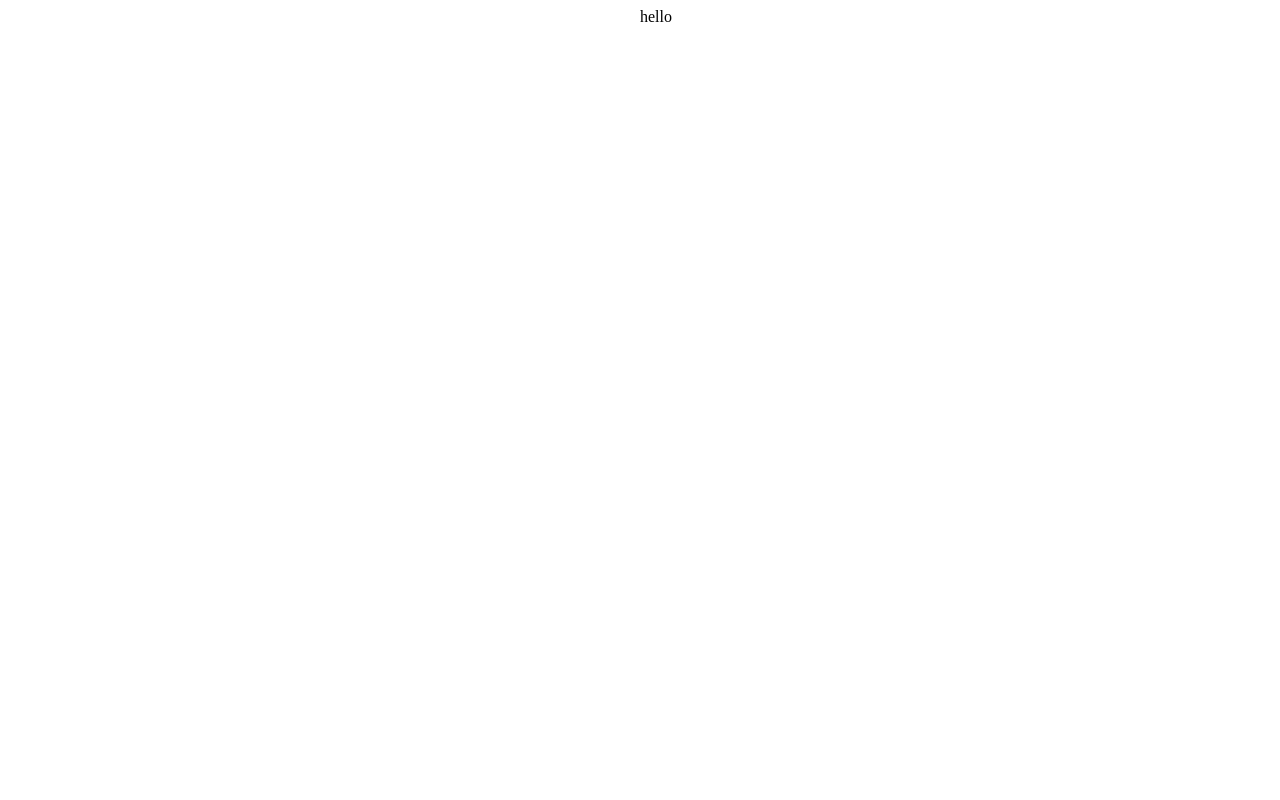
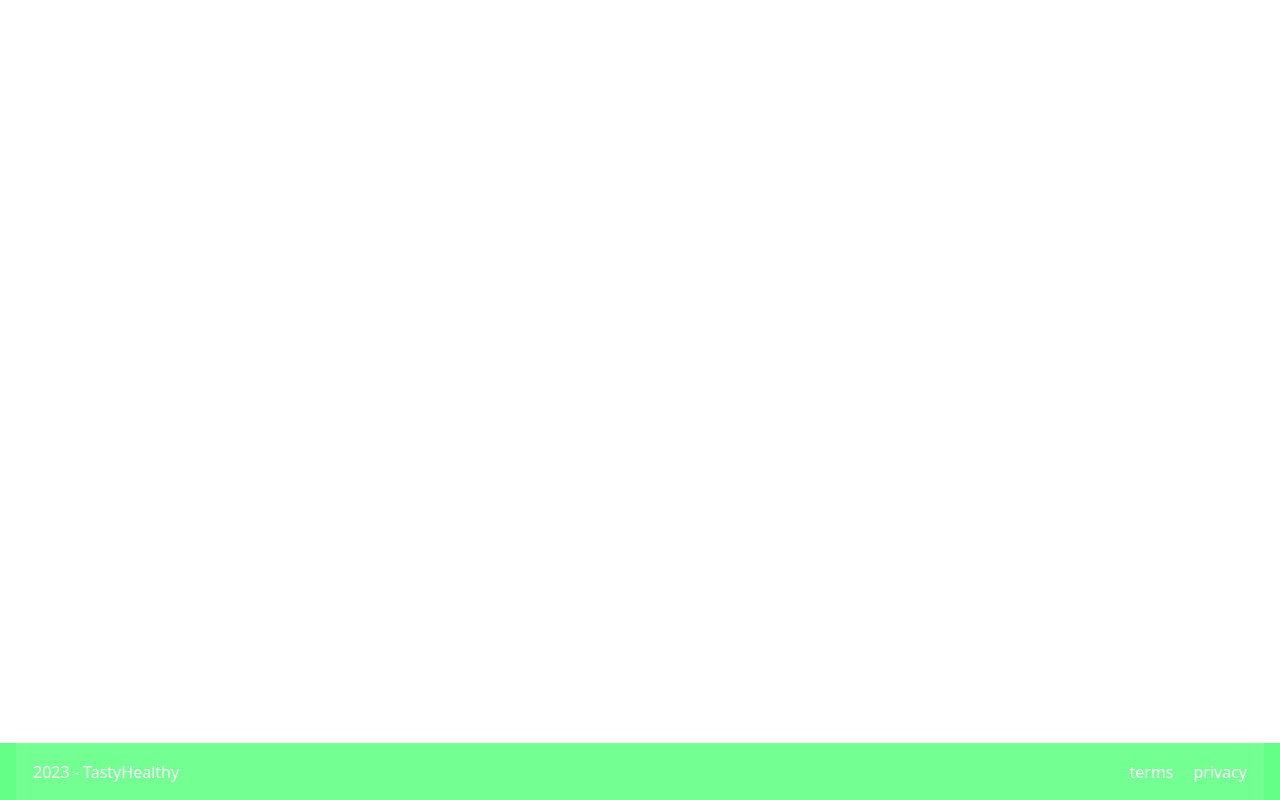
Before and after one commit to JulyKapuza/TastyHealthy, a Vue app: page / in a window 1280 px wide. Built offline with nearby package versions, Linux system fonts and the light colour scheme.

Commit message:
tailwind, footer, layout

```diff
--- a/package.json
+++ b/package.json
@@ -12,6 +12,10 @@
   },
   "devDependencies": {
     "@vitejs/plugin-vue": "^4.3.1",
+    "autoprefixer": "^10.4.15",
+    "postcss": "^8.4.29",
+    "sass": "^1.66.1",
+    "tailwindcss": "^3.3.3",
     "vite": "^4.4.9"
   }
 }
--- /dev/null
+++ b/postcss.config.js
@@ -0,0 +1,6 @@
+module.exports = {
+  plugins: {
+    tailwindcss: {},
+    autoprefixer: {},
+  },
+}
--- a/src/App.vue
+++ b/src/App.vue
@@ -1,17 +1,9 @@
 <script setup>
-
-
+import DefaultLayout from "@/layouts/DefaultLayout.vue";
 </script>
 
 <template>
-  <header>
-  </header>
-
-  <main>
-    hello
-  </main>
+  <DefaultLayout> </DefaultLayout>
 </template>
 
-<style scoped>
-
-</style>
+<style scoped></style>
--- a/src/assets/main.css
+++ b/src/assets/main.css
@@ -1,35 +1,5 @@
+@tailwind base;
+@tailwind components;
+@tailwind utilities;
 
-
-#app {
-  max-width: 1280px;
-  margin: 0 auto;
-  padding: 2rem;
-
-  font-weight: normal;
-}
-
-a,
-.green {
-  text-decoration: none;
-  color: hsla(160, 100%, 37%, 1);
-  transition: 0.4s;
-}
-
-@media (hover: hover) {
-  a:hover {
-    background-color: hsla(160, 100%, 37%, 0.2);
-  }
-}
-
-@media (min-width: 1024px) {
-  body {
-    display: flex;
-    place-items: center;
-  }
-
-  #app {
-    display: grid;
-    grid-template-columns: 1fr 1fr;
-    padding: 0 2rem;
-  }
-}
+@import url('https://fonts.googleapis.com/css2?family=Roboto:wght@300;400;500;700&display=swap');
--- /dev/null
+++ b/src/components/Footer.vue
@@ -0,0 +1,32 @@
+<script setup>
+import { computed } from "vue";
+
+const year = computed(() => {
+  const date = new Date();
+  return date.getFullYear();
+});
+</script>
+<template>
+  <footer>
+    <div class="3xl:container xl:px-4 w-full bg-green">
+      <div
+        class="flex flex-col items-center md:flex-row bg-panel py-4 px-4 border-t xl:border-x border-white/[.1]"
+      >
+        <div class="flex grow">{{ year }} - TastyHealthy</div>
+
+        <div
+          class="flex flex-col flex-shrink-0 md:flex-row md:gap-5 items-center"
+        >
+          <a href="#" target="blank" class="link">{{ "terms" }}</a>
+          <a href="#" target="blank" class="link">{{ "privacy" }}</a>
+        </div>
+      </div>
+    </div>
+  </footer>
+</template>
+
+<style lang="scss" scoped>
+/* .link {
+    @apply hover: underline text-xs;
+} */
+</style>
--- /dev/null
+++ b/src/components/Headers.vue
@@ -0,0 +1,32 @@
+<script setup>
+import { computed } from "vue";
+
+const year = computed(() => {
+  const date = new Date();
+  return date.getFullYear();
+});
+</script>
+<template>
+  <footer>
+    <div class="3xl:container xl:px-4 w-full">
+      <div
+        class="flex flex-col items-center md:flex-row bg-panel py-4 px-4 border-t xl:border-x border-white/[.1]"
+      >
+        <div class="flex grow">{{ year }} - TastyHealthy</div>
+
+        <div
+          class="flex flex-col flex-shrink-0 md:flex-row md:gap-5 items-center"
+        >
+          <a href="#" target="blank" class="link">{{ $t("terms") }}</a>
+          <a href="#" target="blank" class="link">{{ $t("privacy") }}</a>
+        </div>
+      </div>
+    </div>
+  </footer>
+</template>
+
+<style lang="scss" scoped>
+.link {
+  @apply hover: underline text-xs;
+}
+</style>
--- /dev/null
+++ b/src/layouts/DefaultLayout.vue
@@ -0,0 +1,13 @@
+<script setup>
+import Footer from "../components/Footer.vue";
+</script>
+<template>
+  <div
+    class="flex flex-col h-full w-full absolute top-0 start-0 bg-gradient text-white overflow-auto"
+  >
+    <main class="grow flex flex-col pt-4">
+      <slot></slot>
+    </main>
+    <Footer />
+  </div>
+</template>
--- /dev/null
+++ b/tailwind.config.js
@@ -0,0 +1,38 @@
+/** @type {import('tailwindcss').Config} */
+module.exports = {
+  content: ['./index.html', './src/**/*.{vue,js,ts}'],
+  theme: {
+    screens: {
+      sm: '640px',
+      // => @media (min-width: 640px) { ... }
+      md: '768px',
+      // => @media (min-width: 768px) { ... }
+      lg: '1024px',
+      // => @media (min-width: 1024px) { ... }
+      xl: '1280px',
+      // => @media (min-width: 1280px) { ... }
+      '2xl': '1536px',
+      // => @media (min-width: 1536px) { ... }
+      '3xl': '1824px'
+      // => @media (min-width: 1824px) { ... }
+    },
+    colors: {
+      inherit: 'inherit',
+      current: 'CurrentColor',
+      transparent: 'transparent',
+      white: 'white',
+      black: '#000',
+      green: '#64ff86',
+      red: '#ff5956',
+      panel: 'rgb(255 255 255 / 10%)',
+      orange: '#ffc107'
+    },
+    extend: {
+      container: {
+        center: true,
+        padding: '16px'
+      },
+    }
+  },
+  plugins: []
+}
--- a/vite.config.js
+++ b/vite.config.js
@@ -5,9 +5,7 @@ import vue from '@vitejs/plugin-vue'
 
 // https://vitejs.dev/config/
 export default defineConfig({
-  plugins: [
-    vue(),
-  ],
+  plugins: [vue()],
   resolve: {
     alias: {
       '@': fileURLToPath(new URL('./src', import.meta.url))
```
Also changed, not shown: 1 other file (tests, documents, lock files or other folders).
